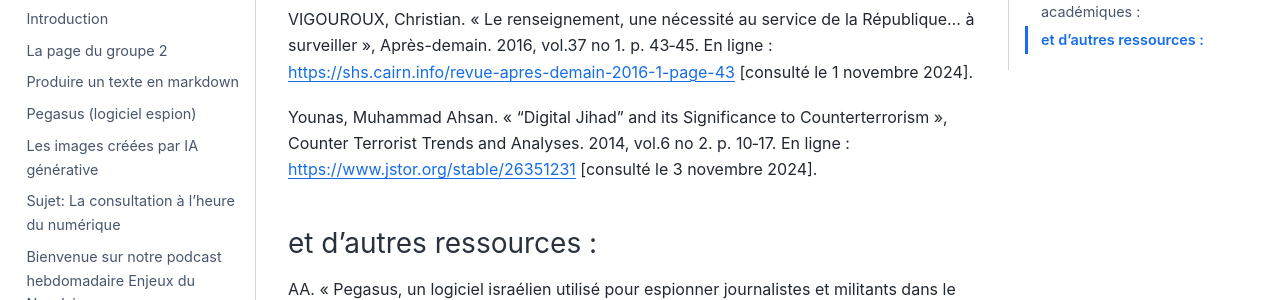
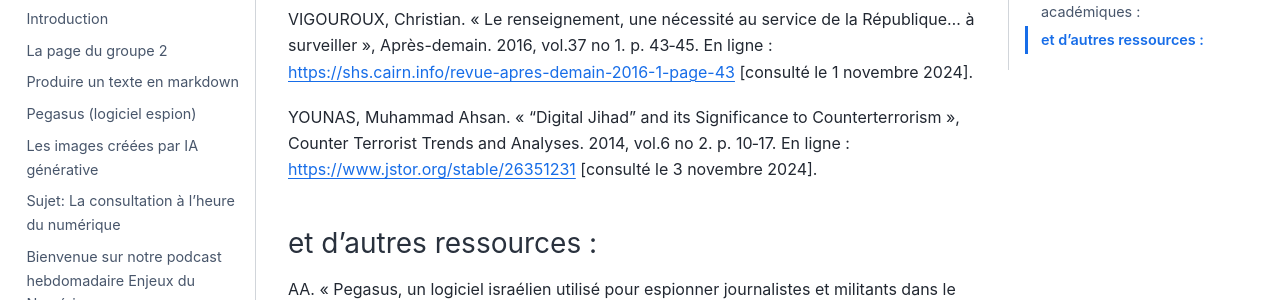
Before and after one commit to luneauaymeric/digital_culture_collective_page, a Jupyter Book: the page built from surveillance_num.md, in a window 1280 px wide and 900 px high, scrolled down 1781 px. Shown: the part 153-453 px from the top of the window. Built offline with Jupyter Book 1.0.4 settings and Sphinx 7.4.7 and the Sphinx Book theme 1.1.4, drawn with Linux system fonts in a browser that asks for light colours; part of the change alters nothing that is shown.

```diff
--- a/surveillance_num.md
+++ b/surveillance_num.md
@@ -41,8 +41,7 @@ ROSSARO, Alejandra Delfin et RIAL-SEBBAG, Emmanuelle. « L’émergence des outi
 VIGOUROUX, Christian. « Le renseignement, une nécessité au service de la République… à surveiller », Après-demain. 2016, vol.37 no 1. p. 43‑45. En ligne : [https://shs.cairn.info/revue-apres-demain-2016-1-page-43](https://shs.cairn.info/revue-apres-demain-2016-1-page-43) [consulté le 1 novembre 2024].
 
 
-
-Younas, Muhammad Ahsan. « “Digital Jihad” and its Significance to Counterterrorism », Counter Terrorist Trends and Analyses. 2014, vol.6 no 2. p. 10‑17. En ligne : [https://www.jstor.org/stable/26351231](https://www.jstor.org/stable/26351231) [consulté le 3 novembre 2024].
+YOUNAS, Muhammad Ahsan. « “Digital Jihad” and its Significance to Counterterrorism », Counter Terrorist Trends and Analyses. 2014, vol.6 no 2. p. 10‑17. En ligne : [https://www.jstor.org/stable/26351231](https://www.jstor.org/stable/26351231) [consulté le 3 novembre 2024].
 
 ### et d'autres ressources :
 
@@ -93,6 +92,6 @@ Reynaud, Florian. « Une proposition de loi veut étendre le dispositif des «
 
 R, Rina. Pegasus : le logiciel espion le plus redoutable ! Tout savoir. 2024. En ligne : [https://www.lebigdata.fr/logiciel-espion-pegasus-tout-savoir](https://www.lebigdata.fr/logiciel-espion-pegasus-tout-savoir) [consulté le 12 novembre 2024].
 <!--stackedit_data:
-eyJoaXN0b3J5IjpbMjA1NDg1NDUxNCwtNjAxMzQ2NzEsLTE1NT
-U1NjU3MDUsODUwNjY1MDMzLDE0MDY2NzUwODldfQ==
+eyJoaXN0b3J5IjpbLTEzNDI2NjA4NTQsLTYwMTM0NjcxLC0xNT
+U1NTY1NzA1LDg1MDY2NTAzMywxNDA2Njc1MDg5XX0=
 -->
```
